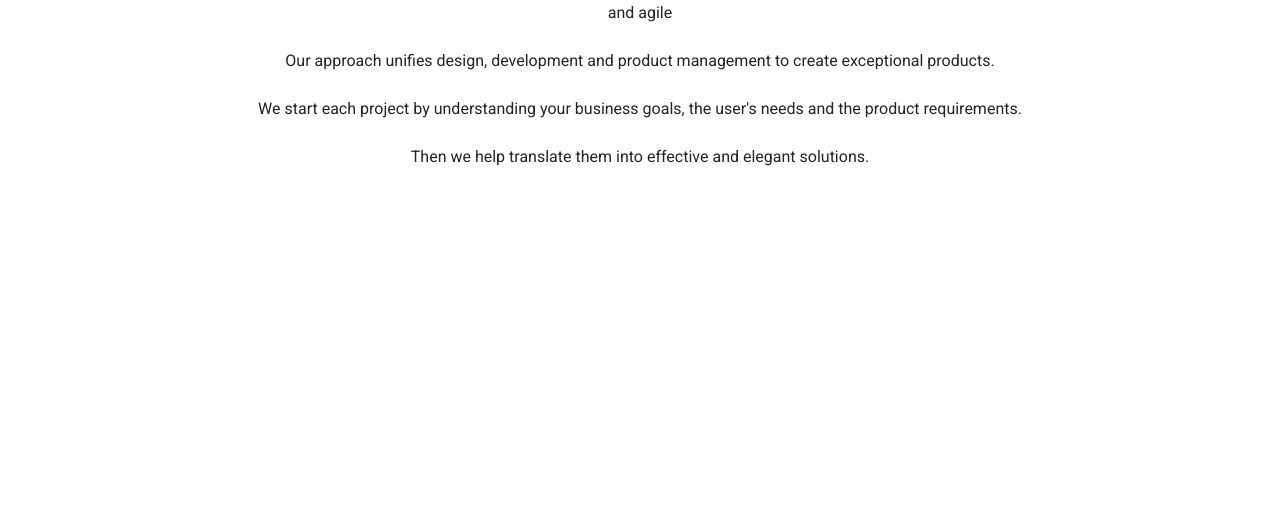
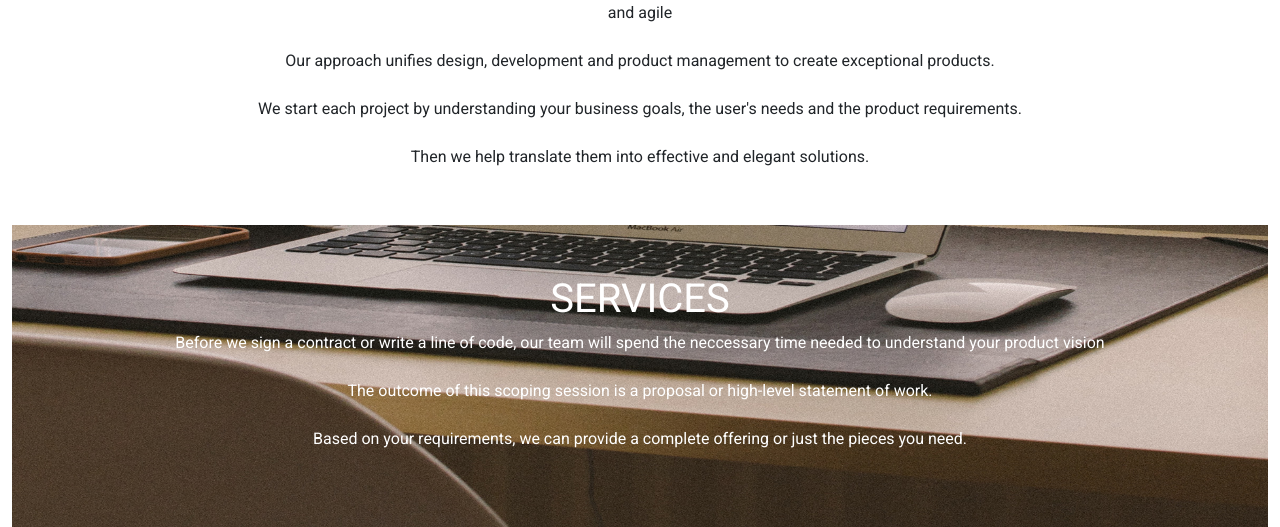
Before and after one commit to Otybrian/Delanystudio, a plain HTML site: page index.html in a window 1280 px wide. Shown: the part 629-1156 px from the top of the page. Before the commit the page ends 854 px from the top, so only its background shows below. Drawn offline with nearby package versions, Linux system fonts and the light colour scheme.

Commit message:
add class services

```diff
--- a/index.html
+++ b/index.html
@@ -28,7 +28,13 @@
                 requirements.<br><br>
                 Then we help translate them into effective and elegant solutions.</p>
         </div>
-
+        <div class="services" style="background-image: url(images/services.jpg);">
+            <h1>SERVICES</h1>
+            <p>Before we sign a contract or write a line of code, our team will spend the neccessary time needed to
+                understand your product vision<br><br>
+                The outcome of this scoping session is a proposal or high-level statement of work.<br><br>
+                Based on your requirements, we can provide a complete offering or just the pieces you need.</p>
+        </div>
     </div>
 
 
```
